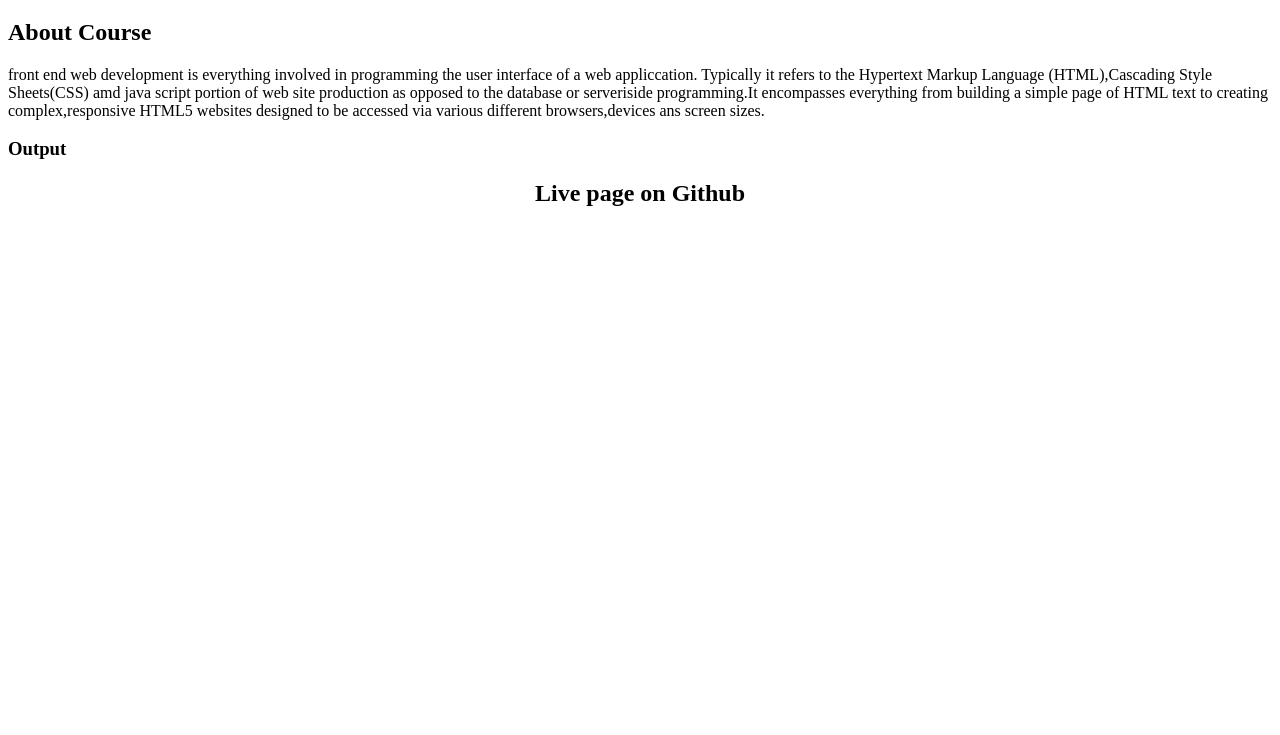
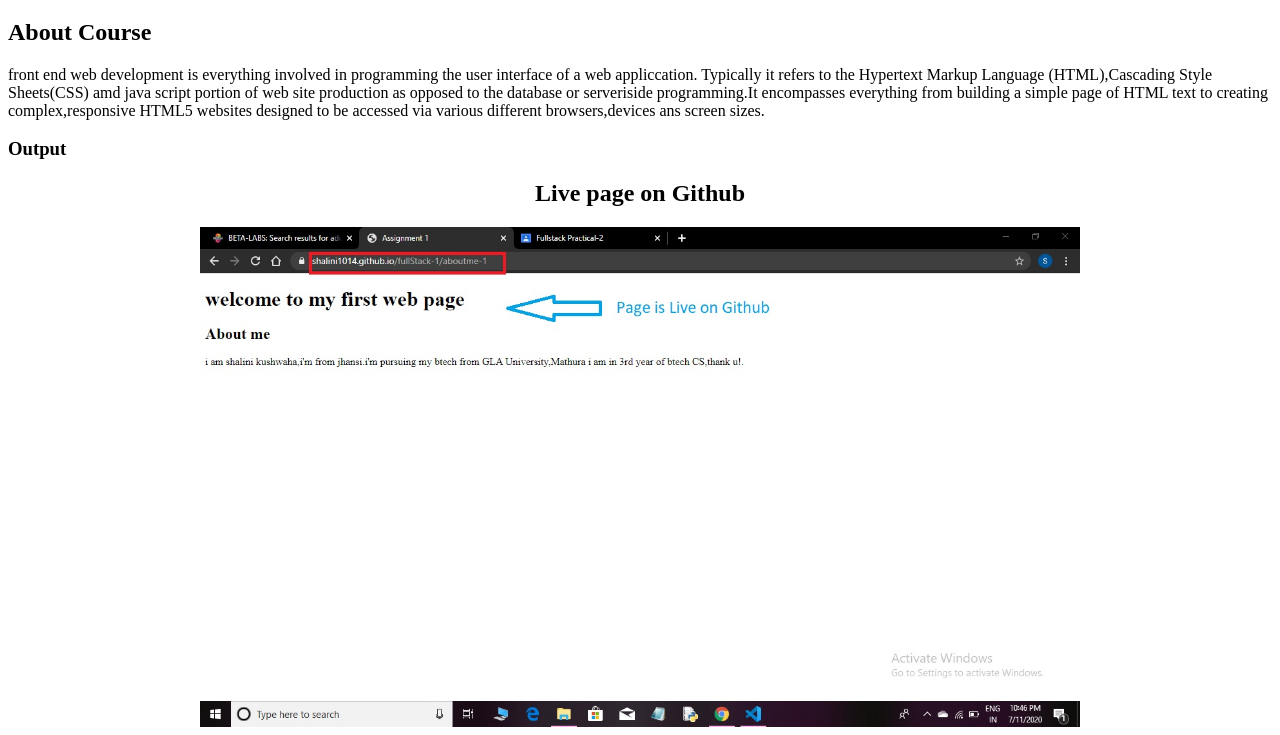
Before and after one commit to shalini1014/fullStack-1, a plain HTML site: page practical-2.html in a window 1280 px wide. Shown: the part 102-837 px from the top of the page. Before the commit the page ends 800 px from the top, so only its background shows below. Drawn offline with Linux system fonts and the light colour scheme; files whose address does not match are found by name.

Commit message:
commit 6

```diff
--- a/practical-2.html
+++ b/practical-2.html
@@ -25,7 +25,6 @@
   </p>
   <h3>Output</h3>
   <h2 style="text-align:center">Live page on Github</h2>
-
-
+  <img src="C:\Users\Shalini\Desktop\fullstack-2\fullStack-1-1\images\livePage.jpg"width="880" height="500"/>
 </body>
 </html>
```
Also changed, not shown: images/livePage.jpg (added).
